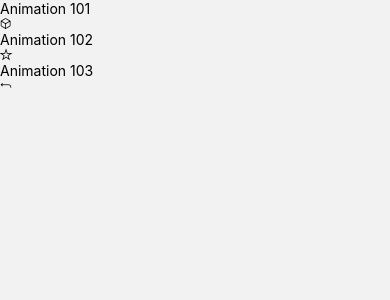
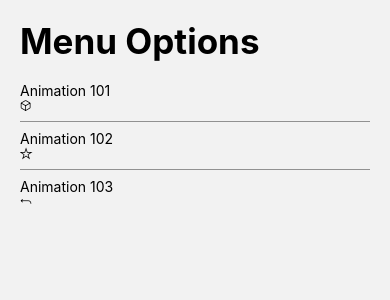
Before and after one commit to FranCarn/RNComponents, a React Native app: screen /Home in a window 390 px wide. Shown: the top 300 px of the page. Built offline with nearby package versions, Linux system fonts and the light colour scheme.

Commit message:
creating separator & header to the flatlist

```diff
--- a/src/screens/HomeScreen.tsx
+++ b/src/screens/HomeScreen.tsx
@@ -1,6 +1,8 @@
 import React from 'react';
 import {View, FlatList, Text} from 'react-native';
 import Icon from 'react-native-vector-icons/Ionicons';
+import {styles} from '../theme/appTheme';
+import {useSafeAreaInsets} from 'react-native-safe-area-context';
 
 interface MenuItem {
   name: string;
@@ -16,16 +18,17 @@ const menuItems: MenuItem[] = [
   {
     name: 'Animation 102',
     icon: 'star-outline',
-    components: 'Animation101Screen',
+    components: 'Animation102Screen',
   },
   {
     name: 'Animation 103',
     icon: 'return-up-back-outline',
-    components: 'Animation101Screen',
+    components: 'Animation103Screen',
   },
 ];
 
 export const HomeScreen = () => {
+  const {top} = useSafeAreaInsets();
   const renderMenuItem = (item: MenuItem) => {
     return (
       <View>
@@ -34,12 +37,27 @@ export const HomeScreen = () => {
       </View>
     );
   };
+  const renderListHeader = () => {
+    return (
+      <View style={{marginTop: top + 20, marginBottom: 20}}>
+        <Text style={styles.title}>Menu Options</Text>
+      </View>
+    );
+  };
+  const itemSeparator = () => {
+    return (
+      <View
+        style={{borderBottomWidth: 1, opacity: 0.4, marginVertical: 8}}></View>
+    );
+  };
   return (
-    <View style={{flex: 1}}>
+    <View style={{flex: 1, ...styles.globalMargin}}>
       <FlatList
         data={menuItems}
+        keyExtractor={item => item.name}
         renderItem={({item}) => renderMenuItem(item)}
-        keyExtractor={item => item.name}
+        ListHeaderComponent={renderListHeader}
+        ItemSeparatorComponent={itemSeparator}
       />
     </View>
   );
```
